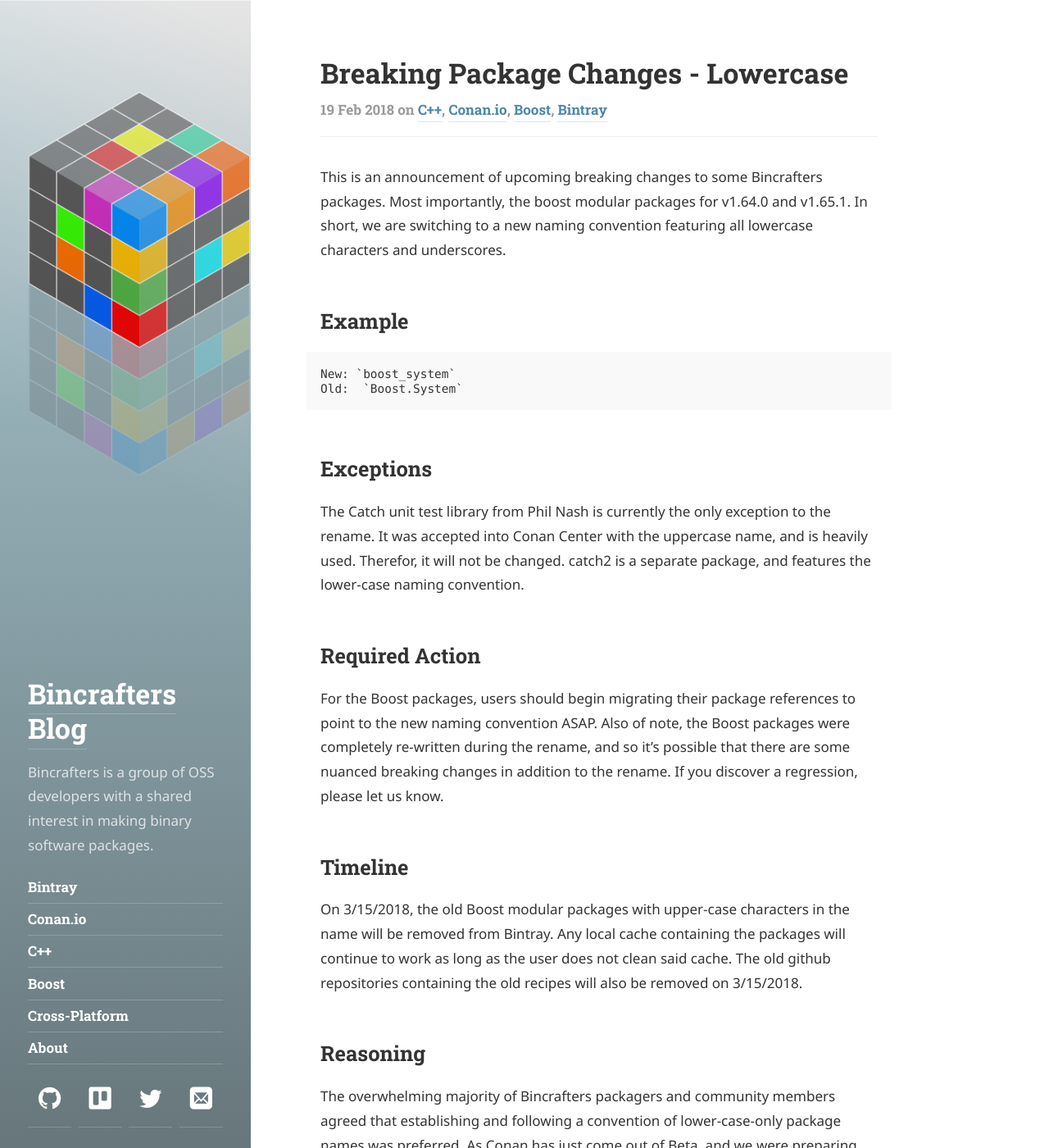
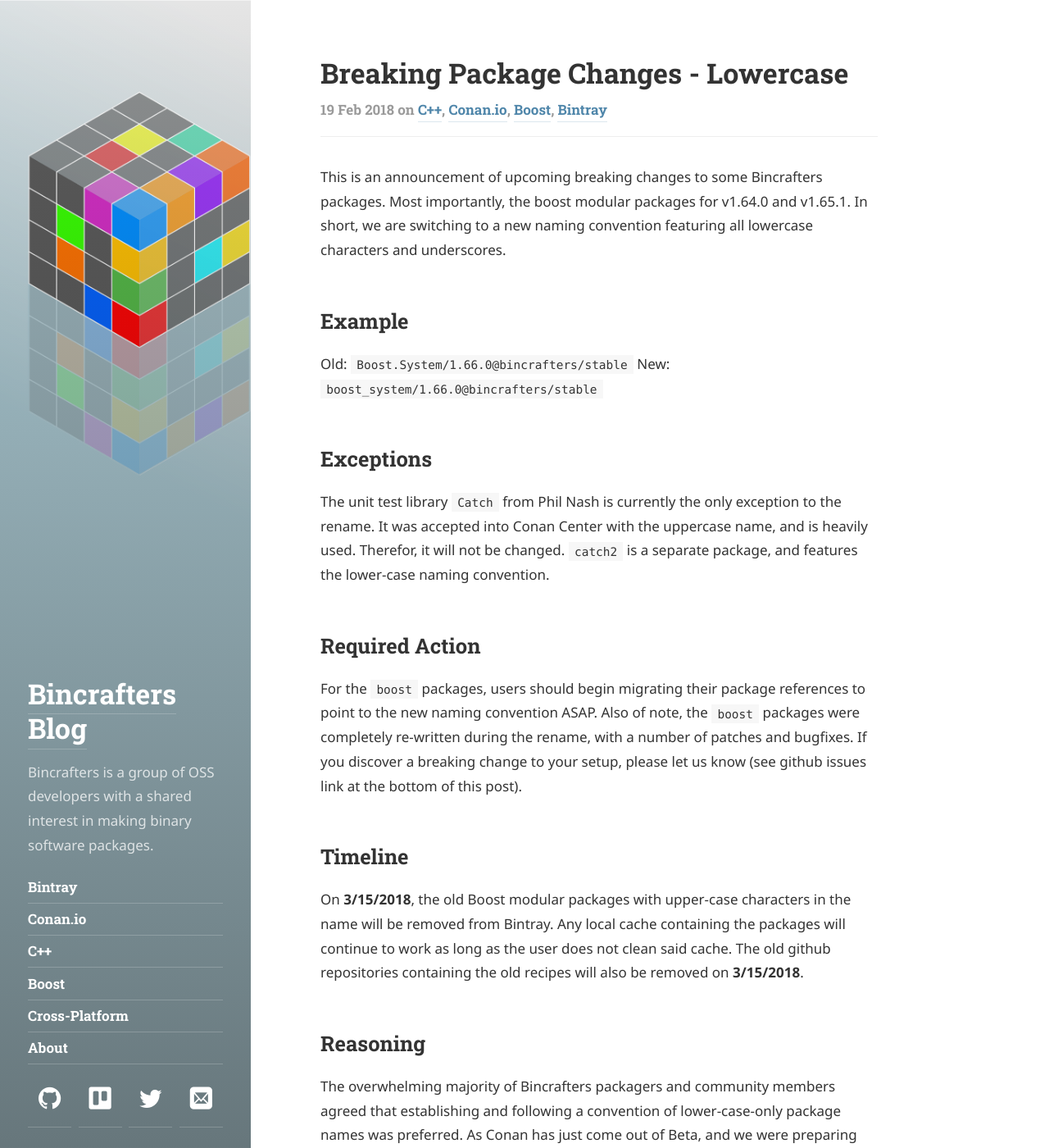
Before and after one commit to bincrafters/bincrafters.github.io, a Jekyll site: the page built from _posts/2018-02-19-Breaking-Package-Changes-Lowercase.md, in a window 1280 px wide and 1400 px high. Shown: the whole window at 82% size. Built offline with Jekyll 4.4.1, drawn with Linux system fonts in a browser that asks for light colours; some web fonts are replaced.

Commit message:
improved latest post

```diff
--- a/_posts/2018-02-19-Breaking-Package-Changes-Lowercase.md
+++ b/_posts/2018-02-19-Breaking-Package-Changes-Lowercase.md
@@ -8,17 +8,17 @@ This is an announcement of upcoming breaking changes to some Bincrafters package
 
 ## Example
 
-	New: `boost_system`
-	Old:  `Boost.System`
+Old: `Boost.System/1.66.0@bincrafters/stable`
+New: `boost_system/1.66.0@bincrafters/stable`
 
 ## Exceptions
-The Catch unit test library from Phil Nash is currently the only exception to the rename.  It was accepted into Conan Center with the uppercase name, and is heavily used.  Therefor, it will not be changed.  catch2 is a separate package, and features the lower-case naming convention.
+The unit test library `Catch` from Phil Nash is currently the only exception to the rename.  It was accepted into Conan Center with the uppercase name, and is heavily used.  Therefor, it will not be changed.  `catch2` is a separate package, and features the lower-case naming convention.
 
 ## Required Action
-For the Boost packages, users should begin migrating their package references to point to the new naming convention ASAP.  Also of note, the Boost packages were completely re-written during the rename, and so it's possible that there are some nuanced breaking changes in addition to the rename. If you discover a regression, please let us know.
+For the `boost` packages, users should begin migrating their package references to point to the new naming convention ASAP.  Also of note, the `boost` packages were completely re-written during the rename, with a number of patches and bugfixes.  If you discover a breaking change to your setup, please let us know (see github issues link at the bottom of this post).
 
 ## Timeline
-On 3/15/2018, the old Boost modular packages with upper-case characters in the name will be removed from Bintray.  Any local cache containing the packages will continue to work as long as the user does not clean said cache. The old github repositories containing the old recipes will also be removed on 3/15/2018.
+On **3/15/2018**, the old Boost modular packages with upper-case characters in the name will be removed from Bintray.  Any local cache containing the packages will continue to work as long as the user does not clean said cache. The old github repositories containing the old recipes will also be removed on **3/15/2018**.
 
 ## Reasoning
 The overwhelming majority of Bincrafters packagers and community members agreed that establishing and following a convention of lower-case-only package names was preferred.  As Conan has just come out of Beta, and we were preparing the packages for submission to Conan Center, we decided that now was our last opportunity to make this change, which we would be living with for years to come.
@@ -26,6 +26,6 @@ The overwhelming majority of Bincrafters packagers and community members agreed
 ## Issue Reports and Feedback
 As usual, please let us know if you have any trouble with the new packages on our Github Community Issues list:
 
-	https://github.com/bincrafters/community/issues
+[https://github.com/bincrafters/community/issues](https://github.com/bincrafters/community/issues)
 
 Thanks again to the community members who have submitted feedback and issues so far.  It has substantially improved the quality and direction of Bincrafters, and we hope to continue to see this kind of collaboration.
```
